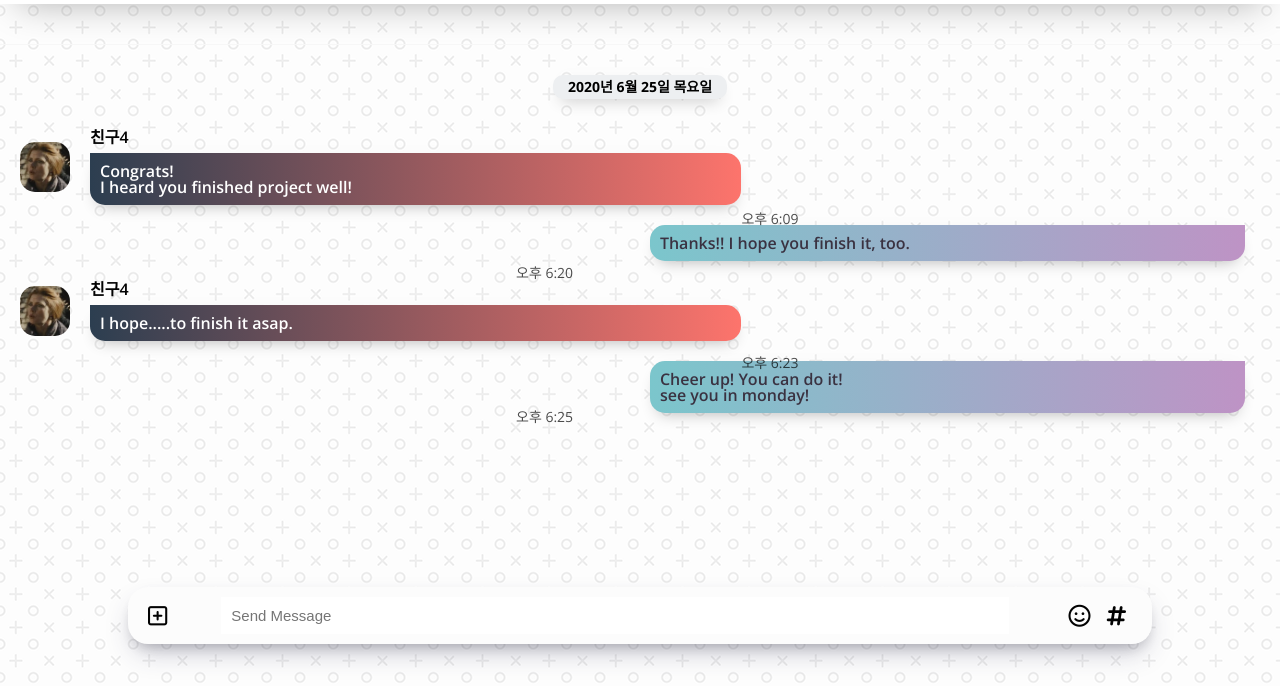
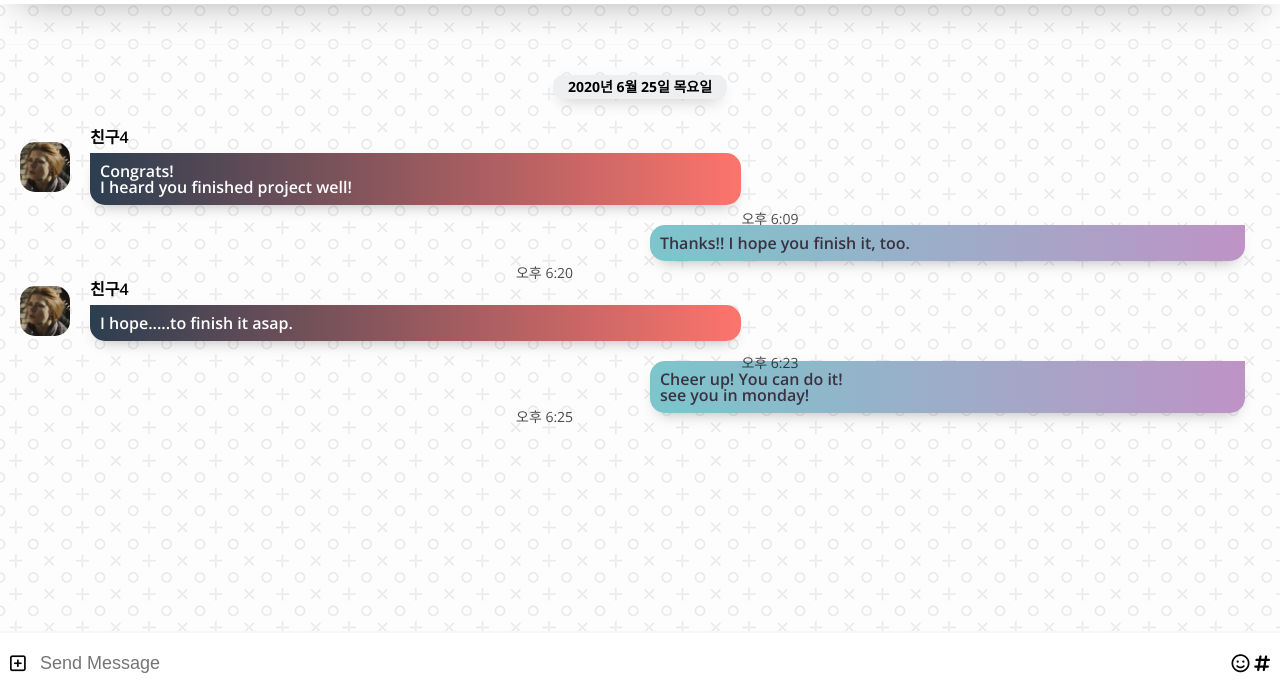
Before and after one commit to hhh270/kakao_clone, a plain HTML site: page chat.html in a window 1280 px wide. Shown: the part 106-792 px from the top of the page. Drawn offline with nearby package versions, Linux system fonts and the light colour scheme.

Commit message:
add transition to chat
add transition to chat

```diff
--- a/chat.html
+++ b/chat.html
@@ -44,7 +44,6 @@
         </div>
       </header>
     </div>
-
     <main class="chat-screen">
       <ul class="chat__messages">
         <span class="chat__timestamp">2020년 6월 25일 목요일</span>
@@ -94,18 +93,17 @@
         </li>
       </ul>
     </main>
-    <div class="chat__write">
-      <div class="chat__write-column">
+    <div class="chat__write-container">
+      <input
+        class="chat__write"
+        type="text"
+        placeholder="Send Message"
+        class="cht__write-input"
+      />
+      <div class="chat__icon-left chat__icon">
         <i class="far fa-plus-square"></i>
       </div>
-      <div class="chat__write-column">
-        <input
-          type="text"
-          placeholder="Send Message"
-          class="cht__write-input"
-        />
-      </div>
-      <div class="chat__write-column">
+      <div class="chat__icon-right chat__icon">
         <span class="chat__write-icon">
           <i class="far fa-smile"></i>
         </span>
@@ -114,3 +112,7 @@
     </div>
   </body>
 </html>
+
+<!--
+
+-->
--- a/css/chat.css
+++ b/css/chat.css
@@ -1,13 +1,3 @@
-.header-wrapper {
-  position: fixed;
-  top: 0px;
-  padding-top: 10px;
-  width: 100%;
-  background-color: white;
-  box-shadow: 0 18px 36px -18px rgba(0, 0, 0, 0.3),
-    0 -12px 36px -8px rgba(0, 0, 0, 0.025);
-}
-
 .chats-body {
   padding: 10px 0px;
   padding-top: 150px;
@@ -21,14 +11,16 @@
 .chats-body {
   /*background-color: red;*/
   background-image: url(../images/chartbg.png);
-  min-height: 110vh;
+  min-height: 105vh;
   /*to give 100% to viewport(viewport is screen)*/
 }
 
-.chat__write {
+.chat__write-container {
+  background-color: white;
+  border-top: 2px solid #f7f7f7;
+
   position: fixed;
-  bottom: 50px;
-  width: 80%;
+  bottom: 0%;
   display: flex;
   justify-content: space-between;
   align-items: center;
@@ -37,17 +29,47 @@
   right: 0;
   /*Perfectly centered by margin : 0 auto; and left:0; right:0;*/
 
-  background-color: #fcfcfc;
-  border-radius: 20px;
-  padding: 10px 20px;
-  /*border-radius: 20px;*/
-  /*box-shadow: 0px 5px 5px rgba(0, 0, 0, 0.6);*/
-  /*box-shadow : horizontal vertical blur rgba()*/
-  box-shadow: 0 13px 27px -5px rgba(50, 50, 93, 0.25),
+  padding: 5px 10px;
+  /*box-shadow: 0 13px 27px -5px rgba(50, 50, 93, 0.25),
     0 8px 16px -8px rgba(0, 0, 0, 0.3), 0 -6px 16px -6px rgba(0, 0, 0, 0.025);
+*/
+}
 
-  /*box-shadow referenced from https://stripe.com/ */
+.chat__write {
+  bottom: 0px;
+  width: 100%;
+  border-radius: 0;
+  margin: 0px 10px;
+  padding: 15px 20px;
+  width: 100%;
+  border: none;
+  font-size: 18px;
 }
+
+.chat__icon-left {
+  position: absolute;
+  left: 10px;
+}
+
+.chat__icon-right {
+  position: absolute;
+  right: 10px;
+}
+
+.chat__write:focus {
+  outline: none;
+}
+
+.chat__icon {
+  font-size: 18px;
+  transition: opacity 0.5s ease-in-out;
+  /*transition can be use if icon is next of input*/
+}
+
+.chat__write:focus ~ .chat__icon {
+  opacity: 0;
+}
+/* chat__icon will hide when I use(focus) class chat__write.*/
 
 .chat__write i {
   font-size: 22px;
@@ -66,9 +88,6 @@
 
 .chat__write-column:last-child i {
   padding: 0px 6px;
-}
-.chat__write-column input:focus {
-  outline: none;
 }
 
 .chat__write-column i {
--- a/css/friend.css
+++ b/css/friend.css
@@ -32,6 +32,21 @@
   margin-right: 10px;
 }
 
+.friend__column .nav__badge {
+  margin-right: 20px;
+  margin-top: 0px;
+  width: 20px;
+  height: 20px;
+  font-size: 15px;
+  text-align: center;
+  display: flex;
+  justify-content: center;
+  align-items: center;
+  color: white;
+  background-color: #dc5d46;
+  border-radius: 50%;
+}
+
 .friend__content .friend__name {
   font-size: 20px;
   display: block;
@@ -52,7 +67,7 @@
 }
 
 .friend .chat__timestamp {
-  font-size: 13px;
+  font-size: 15px;
   opacity: 0.7;
 }
 
--- a/css/status-bar.css
+++ b/css/status-bar.css
@@ -1,3 +1,13 @@
+.header-wrapper {
+  position: fixed;
+  top: 0px;
+  padding-top: 10px;
+  width: 100%;
+  background-color: white;
+  box-shadow: 0 18px 36px -18px rgba(0, 0, 0, 0.3),
+    0 -12px 36px -8px rgba(0, 0, 0, 0.025);
+}
+
 .status-bar {
   display: flex;
   top: 0px;
```
Also changed, not shown: index.html (+1 -0 lines).
